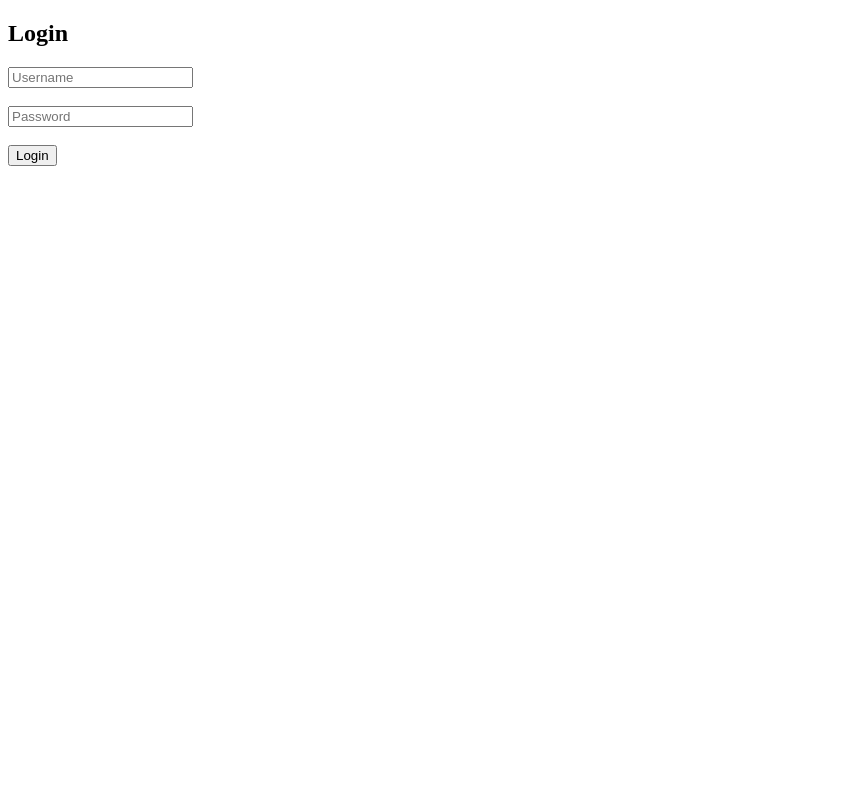
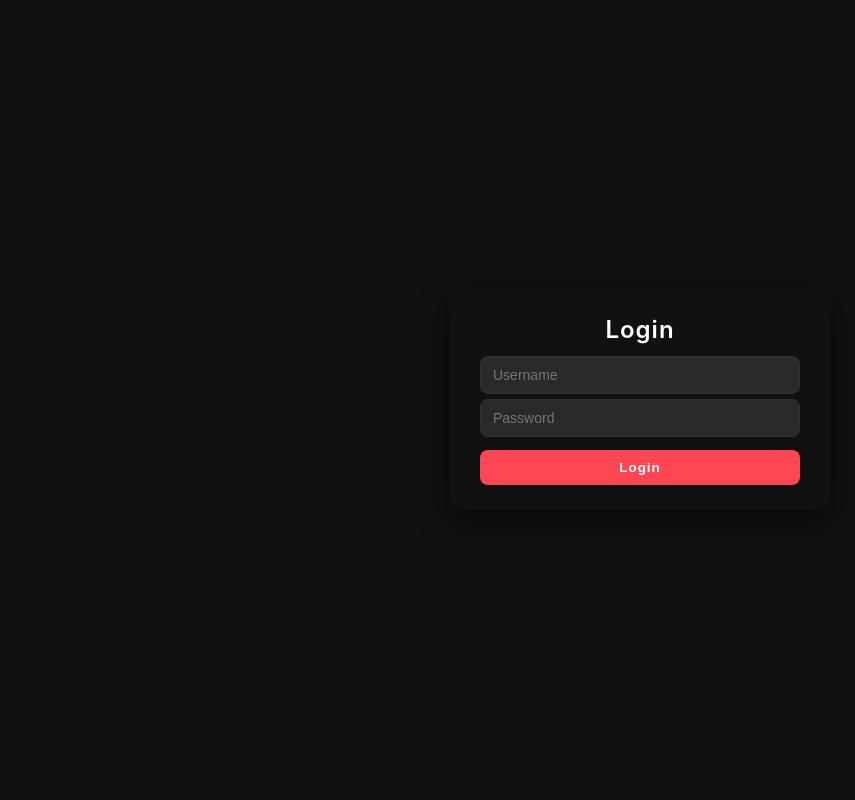
Before and after one commit to kanoon201/CPE_Project, a Flask app: page /login in a window 1280 px wide. Shown: the whole page, without its empty margins (0-855 px from the left). Run offline with Flask 3, Linux system fonts and the light colour scheme.

Commit message:
Add login page

```diff
--- /dev/null
+++ b/frontend/static/login-page.css
@@ -0,0 +1,69 @@
+* {
+    margin: 0;
+    padding: 0;
+    box-sizing: border-box;
+}
+
+body {
+    font-family: 'Inter', sans-serif;
+    background: #111;
+    color: #fff;
+    height: 100vh;
+    display: flex;
+    justify-content: center;
+    align-items: center;
+}
+
+/* Card */
+.login-card {
+    background: #111;
+    padding: 25px 30px;
+    width: 100%;
+    max-width: 380px;
+    border-radius: 12px;
+    box-shadow: 0 10px 30px rgba(0,0,0,0.5);
+}
+
+/* Title */
+.login-card h2 {
+    text-align: center;
+    margin-bottom: 12px;
+    font-weight: 600;
+    letter-spacing: 1px;
+}
+
+/* Form */
+form {
+    display: flex;
+    flex-direction: column;
+    gap: 5px;
+}
+
+/* Inputs */
+input {
+    padding: 10px 12px;
+    border-radius: 8px;
+    border: 1px solid #333;
+    background: #2a2a2a;
+    color: white;
+    font-size: 14px;
+    transition: 0.2s;
+}
+
+/* Button */
+button {
+    margin-top: 8px; /* smaller space above button */
+    padding: 10px;
+    border: none;
+    border-radius: 8px;
+    background: #ff4655;
+    color: white;
+    font-weight: 600;
+    letter-spacing: 1px;
+    cursor: pointer;
+    transition: 0.2s;
+}
+
+button:hover {
+    background: #e03a47;
+}
--- a/frontend/template/login.html
+++ b/frontend/template/login.html
@@ -1,17 +1,20 @@
 <!DOCTYPE html>
 <html>
 <head>
-    <title>Admin Login</title>
+    <title>Login</title>
+    <link rel="stylesheet" href="/static/login-page.css">
 </head>
 <body>
 
-<h2>Login</h2>
+    <div class="login-card">
+        <h2>Login</h2>
 
-<form method="POST">
-    <input type="text" name="username" placeholder="Username" required><br><br>
-    <input type="password" name="password" placeholder="Password" required><br><br>
-    <button type="submit">Login</button>
-</form>
+        <form method="POST">
+            <input type="text" name="username" placeholder="Username" required>
+            <input type="password" name="password" placeholder="Password" required>
+            <button type="submit">Login</button>
+        </form>
+    </div>
 
 </body>
 </html>
```
